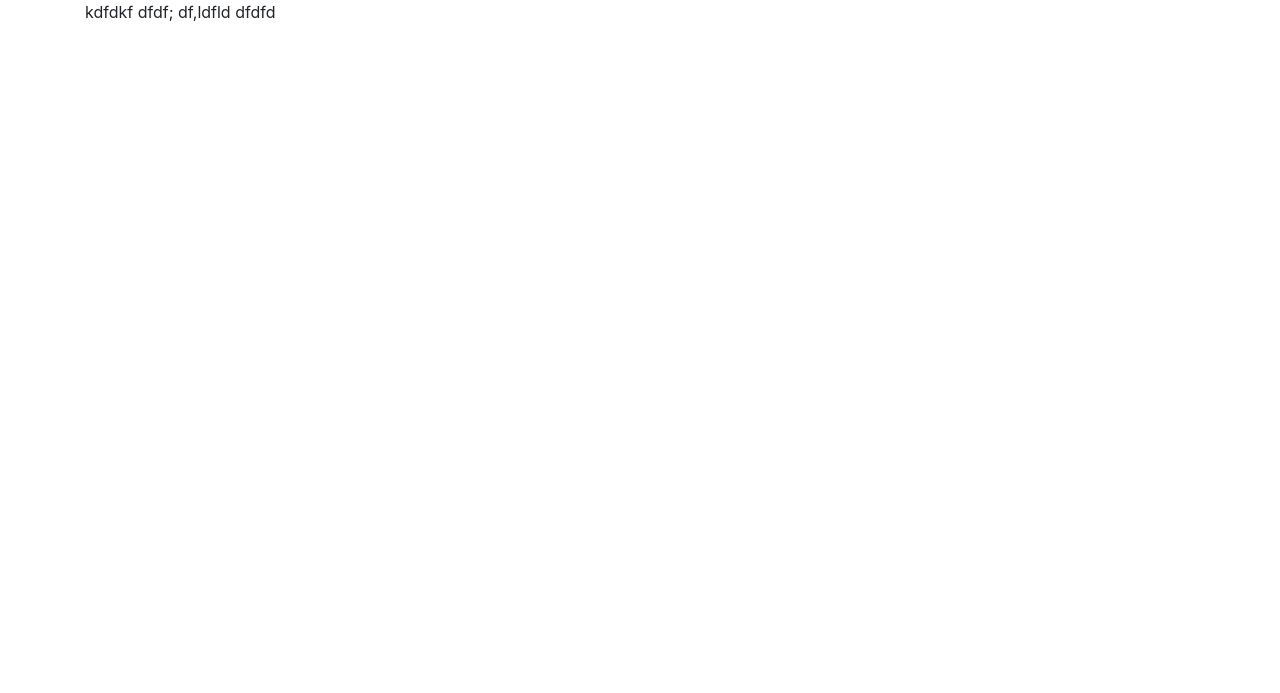
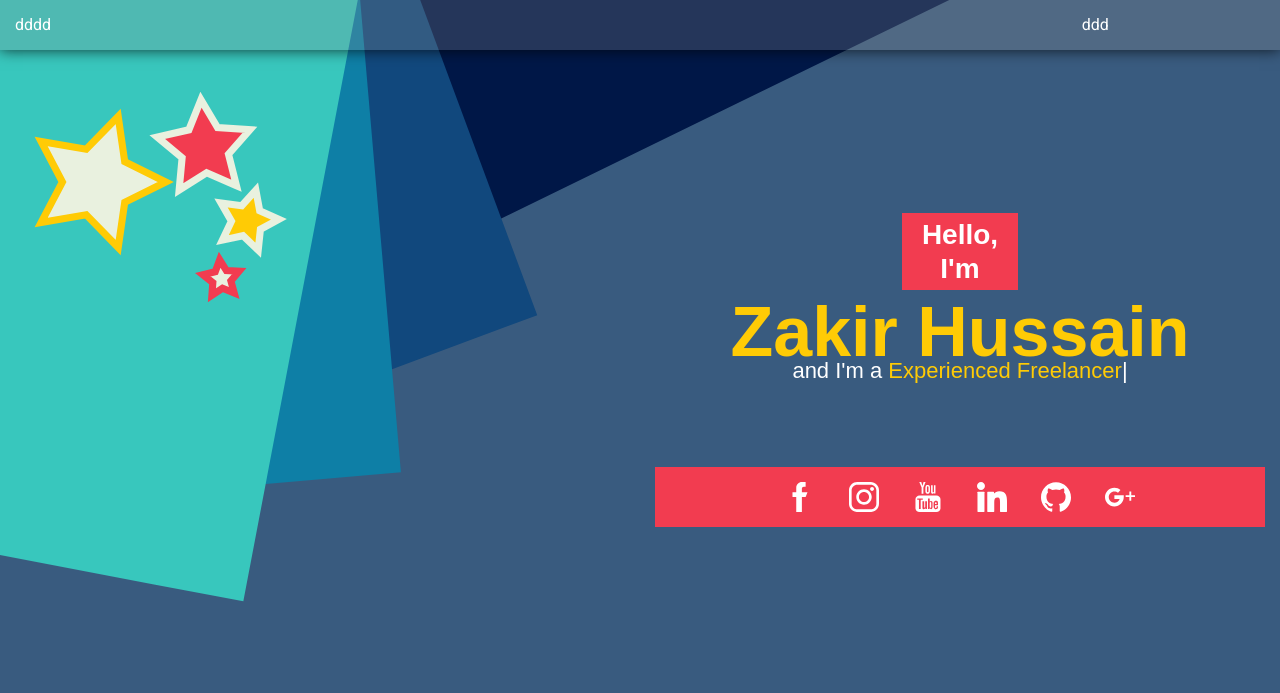
Before and after one commit to ZaHuPro/My_Portfolio, a plain HTML site: page index.html in a window 1280 px wide. Drawn offline with Linux system fonts and the light colour scheme; a web font is replaced by a local one.

Commit message:
New Design Updated

```diff
--- a/css/home.css
+++ b/css/home.css
@@ -0,0 +1,114 @@
+body {
+  font-family: "Roboto", sans-serif;
+  background-color: #395b7f;
+  font-weight: 400;
+  color: rgb(255, 255, 255);
+  position: relative;
+  background-image: url(../img/bg.svg);
+  background-size: auto;
+  background-repeat: no-repeat;
+  height: 1500px;
+}
+
+.NavBar {
+  background-color: rgba(145, 145, 145, 0.253);
+  height: 50px;
+  color: white;
+  -webkit-box-shadow: 0px 0px 14px 0px rgba(0, 0, 0, 0.75);
+  -moz-box-shadow: 0px 0px 14px 0px rgba(0, 0, 0, 0.75);
+  box-shadow: 0px 0px 14px 0px rgba(0, 0, 0, 0.75);
+}
+
+.contentMain {
+  text-align: center;
+  min-height: 100vh;
+}
+
+.content {}
+
+.HeaderMain {
+  height: 80vh;
+  text-align: center;
+}
+
+.BoxMe {}
+
+.hello {
+  font-family: "Hammersmith One", sans-serif;
+  font-weight: bolder;
+  background-color: #f23c50;
+  padding: 20px;
+  padding-top: 5px;
+  padding-bottom: 5px;
+  max-width: 200px;
+  margin: auto;
+  width: min-content;
+}
+
+.myName {
+  font-family: "Hammersmith One", sans-serif;
+  font-size: 70px;
+  font-weight: bolder;
+  margin: 0%;
+  color: #FFCB05;
+}
+
+.intro-text {
+  font-family: "Hammersmith One", sans-serif;
+  margin-top: -20px;
+  font-size: 22px;
+  font-weight: 400;
+}
+
+.lead {
+  color: #FFCB05;
+  font-size: 22px;
+  font-weight: 400;
+}
+
+.btnResume {
+  text-align: center;
+  font-weight: 500;
+  max-width: 250px;
+  margin: auto;
+  margin-top: 20px;
+  margin-bottom: 20px;
+  background-color: #F23C50;
+  padding: 20px;
+  font-size: 20px;
+  color: white;
+  padding-top: 10px;
+  padding-bottom: 10px;
+  border-radius: px;
+  -webkit-box-shadow: 0px 0px 12px -2px rgba(0, 0, 0, 0.75);
+  -moz-box-shadow: 0px 0px 12px -2px rgba(0, 0, 0, 0.75);
+  box-shadow: 0px 0px 12px -2px rgba(0, 0, 0, 0.75);
+}
+
+.btnResume:hover {
+  background-color: rgba(255, 255, 255, 0.3);
+}
+
+.summery {
+  font-size: 20px;
+  max-width: 700px;
+  text-align: justify;
+  background-color: #F23C50;
+  padding: 20px;
+}
+
+.social {
+  background-color: #F23C50;
+  min-width: 400px;
+  margin-top: 80px;
+}
+
+.social img {
+  min-width: 50px;
+  max-height: 60px;
+  padding: 15px;
+}
+
+.social img:hover {
+  background-color: rgba(0, 0, 0, 0.3);
+}
--- a/index.html
+++ b/index.html
@@ -1,13 +1,15 @@
 <!DOCTYPE html>
 <html lang="en">
+
 <head>
   <!-- Required meta tags -->
   <meta charset="utf-8" />
-    <meta
-      name="viewport"
-      content="width=device-width, initial-scale=1, shrink-to-fit=no"
-    />
-
+  <meta name="viewport" content="width=device-width, initial-scale=1, shrink-to-fit=no" />
+  <link rel="stylesheet" href="https://use.fontawesome.com/releases/v5.5.0/css/all.css" integrity="sha384-B4dIYHKNBt8Bc12p+WXckhzcICo0wtJAoU8YZTY5qE0Id1GSseTk6S+L3BlXeVIU"
+    crossorigin="anonymous" />
+  <script defer src="https://use.fontawesome.com/releases/v5.5.0/js/all.js" integrity="sha384-GqVMZRt5Gn7tB9D9q7ONtcp4gtHIUEW/yG7h98J7IpE3kpi+srfFyyB/04OV6pG0"
+    crossorigin="anonymous"></script>
+  <link href="https://fonts.googleapis.com/css?family=Roboto:100,300,400,500,700,900" rel="stylesheet" />
   <!-- Bootstrap CSS and Jquery JS -->
   <link rel="stylesheet" href="./std/bootstrap.min.css" />
   <script type="text/javascript" src="./std/jquery.min.js"></script>
@@ -17,15 +19,62 @@
   <script type="text/javascript" src="./js/home.js"></script>
 
   <!-- Fonts and Icons -->
-    <link
-      href="https://fonts.googleapis.com/css?family=Hammersmith+One|Josefin+Sans"
-      rel="stylesheet"
-    />
+  <link href="https://fonts.googleapis.com/css?family=Hammersmith+One|Josefin+Sans" rel="stylesheet" />
 
   <title>ZaHuPro - Web Developer and Machine Learning Engineer</title>
 </head>
 
-  <body class="container">
-    kdfdkf dfdf; df,ldfld dfdfd
+<body class="container-fluid">
+
+  <div class="NavBar row align-items-center justify-content-between">
+    <div class="brand col-2">dddd</div>
+    <div class="menu col-2">ddd</div>
+  </div>
+
+
+  <div class="HeaderMain row align-items-center justify-content-end">
+    <div class="Header col-6">
+      <div class="BoxMe">
+        <h3 class="hello">Hello, I'm</h3>
+      </div>
+
+      <h1 class="myName">Zakir Hussain</h1>
+
+      <div class="intro-text">
+        and I'm a <span class="lead" id="typed"></span>
+      </div>
+
+      <div class="social">
+        <img src="./img/facebook.svg" />
+        <img src="./img/instagram.svg" />
+        <img src="./img/youtube.svg" />
+        <img src="./img/linkedin.svg" />
+        <img src="./img/github.svg" />
+        <img src="./img/google-plus.svg" />
+      </div>
+      <!-- <div class="btnResume">Download Resume</div>
+
+
+      <p class="summery">
+        I am Jakir Hussain from Chennai, I am from the mechanical department but I have a big passion for Software
+        Development. Currently working as Software Developer in Image Processing before that worked as Quality Control
+        Inspector and Freelance Web Developer. I am also certified in project planning management (PPM) and earned PDUs
+        of 144.
+      </p> -->
+
+    </div>
+  </div>
+
+  <div class="contentMain row align-items-center justify-content-center">
+    <div class="content col">
+
+      <div class="introMain row align-items-center justify-content-center">
+        <div class="intro col-sm">
+        </div>
+      </div>
+
+    </div>
+  </div>
 </body>
+
 </html>
--- a/js/home.js
+++ b/js/home.js
@@ -0,0 +1,251 @@
+$(document).ready(function () {
+
+    // <--Home Page Text Change -->
+
+    ! function ($) {
+
+        "use strict";
+
+        var Typed = function (el, options) {
+
+            // chosen element to manipulate text
+            this.el = $(el);
+            // options
+            this.options = $.extend({}, $.fn.typed.defaults, options);
+
+            // text content of element
+            this.text = this.el.text();
+
+            // typing speed
+            this.typeSpeed = this.options.typeSpeed;
+
+            // amount of time to wait before backspacing
+            this.backDelay = this.options.backDelay;
+
+            // input strings of text
+            this.strings = this.options.strings;
+
+            // character number position of current string
+            this.strPos = 0;
+
+            // current array position
+            this.arrayPos = 0;
+
+            // current string based on current values[] array position
+            this.string = this.strings[this.arrayPos];
+
+            // number to stop backspacing on.
+            // default 0, can change depending on how many chars
+            // you want to remove at the time
+            this.stopNum = 0;
+
+            // Looping logic
+            this.loop = this.options.loop;
+            this.loopCount = this.options.loopCount;
+            this.curLoop = 1;
+            if (this.loop === false) {
+                // number in which to stop going through array
+                // set to strings[] array (length - 1) to stop deleting after last string is typed
+                this.stopArray = this.strings.length - 1;
+            } else {
+                this.stopArray = this.strings.length;
+            }
+
+            // All systems go!
+            this.init();
+            this.build();
+        }
+
+        Typed.prototype = {
+
+            constructor: Typed
+
+                ,
+            init: function () {
+                    // begin the loop w/ first current string (global self.string)
+                    // current string will be passed as an argument each time after this
+                    this.typewrite(this.string, this.strPos);
+                }
+
+                ,
+            build: function () {
+                    this.el.after("<span id=\"typed-cursor\">|</span>");
+                }
+
+                // pass current string state to each function
+                ,
+            typewrite: function (curString, curStrPos) {
+
+                    // varying values for setTimeout during typing
+                    // can't be global since number changes each time loop is executed
+                    var humanize = Math.round(Math.random() * (100 - 30)) + this.typeSpeed;
+                    var self = this;
+
+                    // ------------- optional ------------- //
+                    // backpaces a certain string faster
+                    // ------------------------------------ //
+                    // if (self.arrayPos == 1){
+                    //  self.backDelay = 50;
+                    // }
+                    // else{ self.backDelay = 500; }
+
+                    // containg entire typing function in a timeout
+                    setTimeout(function () {
+
+                        // make sure array position is less than array length
+                        if (self.arrayPos < self.strings.length) {
+
+                            // start typing each new char into existing string
+                            // curString is function arg
+                            self.el.text(self.text + curString.substr(0, curStrPos));
+
+                            // check if current character number is the string's length
+                            // and if the current array position is less than the stopping point
+                            // if so, backspace after backDelay setting
+                            if (curStrPos > curString.length && self.arrayPos < self.stopArray) {
+                                clearTimeout(clear);
+                                var clear = setTimeout(function () {
+                                    self.backspace(curString, curStrPos);
+                                }, self.backDelay);
+                            }
+
+                            // else, keep typing
+                            else {
+                                // add characters one by one
+                                curStrPos++;
+                                // loop the function
+                                self.typewrite(curString, curStrPos);
+                                // if the array position is at the stopping position
+                                // finish code, on to next task
+                                if (self.loop === false) {
+                                    if (self.arrayPos === self.stopArray && curStrPos === curString.length) {
+                                        // animation that occurs on the last typed string
+                                        // fires callback function
+                                        var clear = self.options.callback();
+                                        clearTimeout(clear);
+                                    }
+                                }
+                            }
+                        }
+                        // if the array position is greater than array length
+                        // and looping is active, reset array pos and start over.
+                        else if (self.loop === true && self.loopCount === false) {
+                            self.arrayPos = 0;
+                            self.init();
+                        } else if (self.loopCount !== false && self.curLoop < self.loopCount) {
+                            self.arrayPos = 0;
+                            self.curLoop = self.curLoop + 1;
+                            self.init();
+                        }
+
+                        // humanized value for typing
+                    }, humanize);
+
+                }
+
+                ,
+            backspace: function (curString, curStrPos) {
+
+                // varying values for setTimeout during typing
+                // can't be global since number changes each time loop is executed
+                var humanize = Math.round(Math.random() * (100 - 30)) + this.typeSpeed;
+                var self = this;
+
+                setTimeout(function () {
+
+                    // ----- this part is optional ----- //
+                    // check string array position
+                    // on the first string, only delete one word
+                    // the stopNum actually represents the amount of chars to
+                    // keep in the current string. In my case it's 14.
+                    if (self.arrayPos == 1, 2, 3, 4) {
+                        self.stopNum = 0;
+                    }
+                    //every other time, delete the whole typed string
+                    //else{
+                    //self.stopNum = 0;
+                    //}
+
+                    // ----- continue important stuff ----- //
+                    // replace text with current text + typed characters
+                    self.el.text(self.text + curString.substr(0, curStrPos));
+
+                    // if the number (id of character in current string) is
+                    // less than the stop number, keep going
+                    if (curStrPos > self.stopNum) {
+                        // subtract characters one by one
+                        curStrPos--;
+                        // loop the function
+                        self.backspace(curString, curStrPos);
+                    }
+                    // if the stop number has been reached, increase
+                    // array position to next string
+                    else if (curStrPos <= self.stopNum) {
+                        clearTimeout(clear);
+                        var clear = self.arrayPos = self.arrayPos + 1;
+                        // must pass new array position in this instance
+                        // instead of using global arrayPos
+                        self.typewrite(self.strings[self.arrayPos], curStrPos);
+                    }
+
+                    // humanized value for typing
+                }, humanize);
+
+            }
+
+        }
+
+        $.fn.typed = function (option) {
+            return this.each(function () {
+                var $this = $(this),
+                    data = $this.data('typed'),
+                    options = typeof option == 'object' && option
+                if (!data) $this.data('typed', (data = new Typed(this, options)))
+                if (typeof option == 'string') data[option]()
+            });
+        }
+
+        $.fn.typed.defaults = {
+            strings: ["Hello, hola, hi! ", "Welcome to my website ", "Go on, scroll down", ":)"],
+            // typing and backspacing speed
+            typeSpeed: 50, // speed decreases as number increased
+            // time before backspacing
+            backDelay: 100,
+            // loop
+            loop: true,
+            // false = infinite
+            loopCount: false,
+            // ending callback function
+            callback: function () {
+                null
+            }
+        }
+
+
+    }(window.jQuery);
+
+
+    $(function () {
+
+        $("#typed").typed({
+            strings: ["Web Developer", "Experienced Freelancer", "Mechanical Engineer", "Software Developer", "NodeJS Developer", "Expert in Image Processing"], //Strings to display when typing
+            typeSpeed: 40,
+            backDelay: 600,
+            loop: true,
+            // defaults to false for infinite loop
+            loopCount: false,
+            callback: function () {
+                foo();
+            }
+        });
+
+        function foo() {
+            console.log("Callback");
+        }
+
+    });
+
+
+    // <--Home Page Text Change -->
+
+});
```
Also changed, not shown: css/std.css (added, +11 -0 lines), img/bg.svg (added), img/bg2 (2).svg (added), img/bg2.svg (added), img/facebook.svg (added), img/github.svg (added), img/google-plus.svg (added), img/instagram.svg (added), img/linkedin.svg (added), img/youtube.svg (added). Lines whose indentation alone changed are shown as unchanged.
